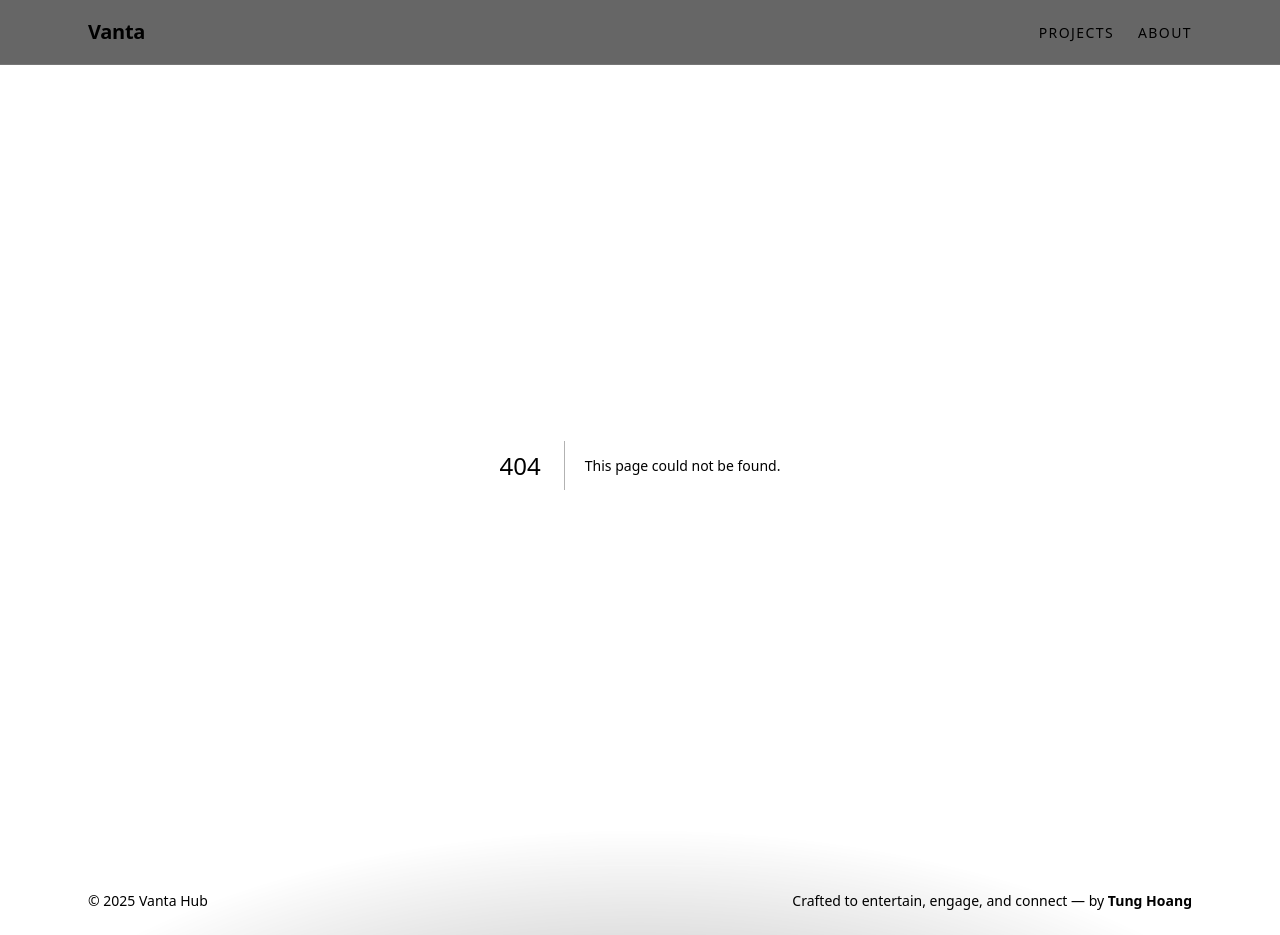
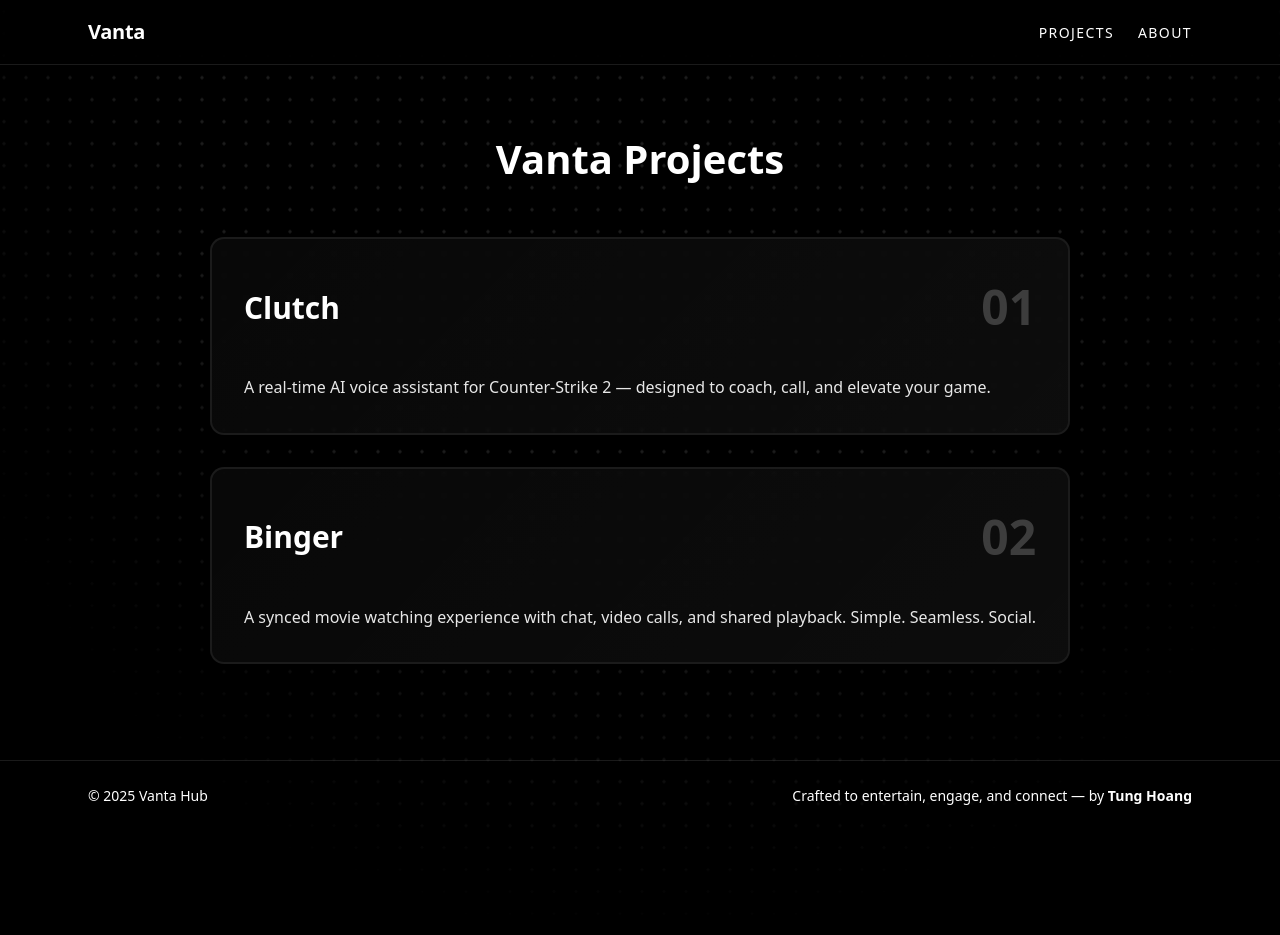
Before and after one commit to hoangtu0701/vanta-hub, a Next.js app: page /projects in a window 1280 px wide. Before the commit this address had no page. After the commit the page ends 830 px from the top, so only its background shows below. Built offline with nearby package versions, Linux system fonts and the light colour scheme.

Commit message:
Updated homepage

```diff
--- a/src/app/HomePage.module.css
+++ b/src/app/HomePage.module.css
@@ -87,6 +87,7 @@
   padding-bottom: 6rem;
 }
 
+/* --- Project Tiles --- */
 .tile {
   background-color: rgba(255, 255, 255, 0.03);
   border: 2px solid rgba(255, 255, 255, 0.08);
@@ -98,6 +99,7 @@
   backdrop-filter: blur(4px);
   transform: translateZ(0);
   box-shadow: 0 0 0 transparent;
+  display: block;
 }
 
 .tile:hover {
@@ -121,7 +123,11 @@
   content: "";
   position: absolute;
   inset: 0;
-  background: linear-gradient(135deg, transparent 0%, rgba(255, 255, 255, 0.02) 100%);
+  background: linear-gradient(
+    135deg,
+    transparent 0%,
+    rgba(255, 255, 255, 0.02) 100%
+  );
   pointer-events: none;
   z-index: 0;
 }
--- a/src/app/page.tsx
+++ b/src/app/page.tsx
@@ -2,6 +2,23 @@ import Link from "next/link";
 import styles from "./HomePage.module.css";
 
 export default function HomePage() {
+  const projects = [
+    {
+      slug: "clutch",
+      name: "Clutch",
+      number: "01",
+      description:
+        "A real-time AI voice assistant for Counter-Strike 2 — designed to coach, call, and elevate your game.",
+    },
+    {
+      slug: "binger",
+      name: "Binger",
+      number: "02",
+      description:
+        "A synced movie watching experience with chat, video calls, and shared playback. Simple. Seamless. Social.",
+    },
+  ];
+
   return (
     <div className="min-h-[calc(100vh-140px)] flex flex-col">
       {/* Hero Section */}
@@ -25,26 +42,21 @@ export default function HomePage() {
       {/* Project Tiles */}
       <section className={styles.section}>
         <div className="grid md:grid-cols-2 gap-6">
-          <Link href="/projects/clutch" className={styles.tile}>
-            <div className="flex items-center justify-between mb-8">
-              <h3 className="text-3xl md:text-4xl font-extrabold">Clutch</h3>
-              <span>01</span>
-            </div>
-            <p className="opacity-90">
-              A real-time AI voice assistant for Counter-Strike 2 — designed to
-              coach, call, and elevate your game.
-            </p>
-          </Link>
-
-          <Link href="/projects/binger" className={styles.tile}>
-            <div className="flex items-center justify-between mb-8">
-              <h3 className="text-3xl md:text-4xl font-extrabold">Binger</h3>
-              <span>02</span>
-            </div>
-            <p className="opacity-90">
-              A synced movie watching experience with chat, video calls, and shared playback. Simple. Seamless. Social.
-            </p>
-          </Link>
+          {projects.map((project) => (
+            <Link
+              key={project.slug}
+              href={`/projects/${project.slug}`}
+              className={styles.tile}
+            >
+              <div className="flex items-center justify-between mb-8">
+                <h3 className="text-3xl md:text-4xl font-extrabold">
+                  {project.name}
+                </h3>
+                <span>{project.number}</span>
+              </div>
+              <p className="opacity-90">{project.description}</p>
+            </Link>
+          ))}
         </div>
       </section>
     </div>
--- /dev/null
+++ b/src/app/projects/Projects.module.css
@@ -0,0 +1,86 @@
+.page {
+  min-height: calc(100vh - 140px);
+  display: flex;
+  flex-direction: column;
+}
+
+.section {
+  max-width: 78rem;
+  margin-inline: auto;
+  padding: 4rem 1.5rem 6rem 1.5rem;
+}
+
+.heading {
+  font-size: 2.5rem;
+  font-weight: 800;
+  text-align: center;
+  margin-bottom: 3rem;
+}
+
+.list {
+  display: flex;
+  flex-direction: column;
+  gap: 2rem; /* spacing between cards */
+}
+
+.tile {
+  background-color: rgba(255, 255, 255, 0.03);
+  border: 2px solid rgba(255, 255, 255, 0.08);
+  border-radius: var(--card-radius);
+  padding: 2rem;
+  transition: all 0.3s ease;
+  position: relative;
+  overflow: hidden;
+  backdrop-filter: blur(4px);
+  transform: translateZ(0);
+  box-shadow: 0 0 0 transparent;
+  display: block;
+}
+
+.tile:hover {
+  transform: translateY(-6px) scale(1.015);
+  border-color: rgba(255, 255, 255, 0.3);
+  box-shadow: 0 12px 30px rgba(255, 255, 255, 0.05);
+}
+
+.tileHeader {
+  display: flex;
+  justify-content: space-between;
+  align-items: center;
+  margin-bottom: 2rem;
+}
+
+.tileTitle {
+  font-size: 1.875rem; /* text-3xl */
+  font-weight: 800;
+}
+
+.tileNumber {
+  font-size: 3rem;
+  font-weight: 900;
+  opacity: 0.2;
+  transition: opacity 0.2s ease;
+}
+
+.tile:hover .tileNumber {
+  opacity: 0.4;
+}
+
+.tileDescription {
+  font-size: 1rem;
+  opacity: 0.9;
+  line-height: 1.6;
+}
+
+.tile::before {
+  content: "";
+  position: absolute;
+  inset: 0;
+  background: linear-gradient(
+    135deg,
+    transparent 0%,
+    rgba(255, 255, 255, 0.02) 100%
+  );
+  pointer-events: none;
+  z-index: 0;
+}
--- /dev/null
+++ b/src/app/projects/page.tsx
@@ -0,0 +1,45 @@
+import Link from "next/link";
+import styles from "./Projects.module.css";
+
+export default function ProjectsPage() {
+  const projects = [
+    {
+      slug: "clutch",
+      name: "Clutch",
+      number: "01",
+      description:
+        "A real-time AI voice assistant for Counter-Strike 2 — designed to coach, call, and elevate your game.",
+    },
+    {
+      slug: "binger",
+      name: "Binger",
+      number: "02",
+      description:
+        "A synced movie watching experience with chat, video calls, and shared playback. Simple. Seamless. Social.",
+    },
+  ];
+
+  return (
+    <div className={styles.page}>
+      <section className={styles.section}>
+        <h1 className={styles.heading}>Vanta Projects</h1>
+
+        <div className={styles.list}>
+          {projects.map((project) => (
+            <Link
+              key={project.slug}
+              href={`/projects/${project.slug}`}
+              className={styles.tile}
+            >
+              <div className={styles.tileHeader}>
+                <h3 className={styles.tileTitle}>{project.name}</h3>
+                <span className={styles.tileNumber}>{project.number}</span>
+              </div>
+              <p className={styles.tileDescription}>{project.description}</p>
+            </Link>
+          ))}
+        </div>
+      </section>
+    </div>
+  );
+}
```
